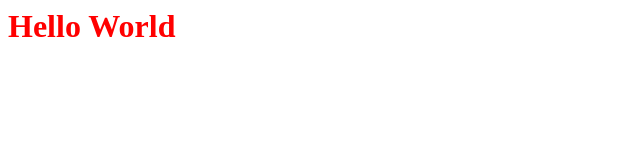
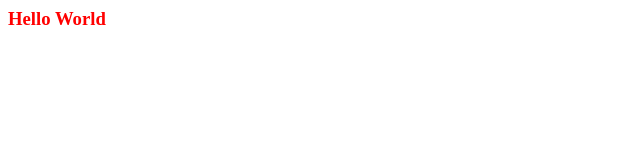
Before and after one commit to umidjonaskarov/basics, a plain HTML site: page index.html in a window 1280 px wide. Shown: the whole page, without its empty margins (0-640 px from the left). Drawn offline with Linux system fonts and the light colour scheme.

Commit message:
Update index.html

```diff
--- a/index.html
+++ b/index.html
@@ -1 +1 @@
-<h1 style="color: red;">Hello World</h1>
+<h3 style="color: red;">Hello World</h3>
```
